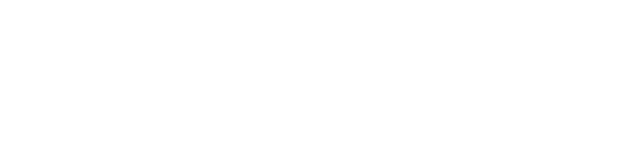
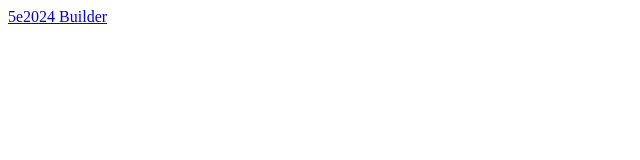
Before and after one commit to Birddie721/birddie721.github.io, a plain HTML site: page index.html in a window 1280 px wide. Shown: the whole page, without its empty margins (0-640 px from the left). Drawn offline with Linux system fonts and the light colour scheme.

Commit message:
Update index.html

```diff
--- a/index.html
+++ b/index.html
@@ -10,6 +10,6 @@
   <title>BirddieSoftware Main Site</title>
 </head>
 <body>
-
+	<a href="https://birddie721.github.io/5e2024Builder/">5e2024 Builder</a>
 </body>
 </html>
```
